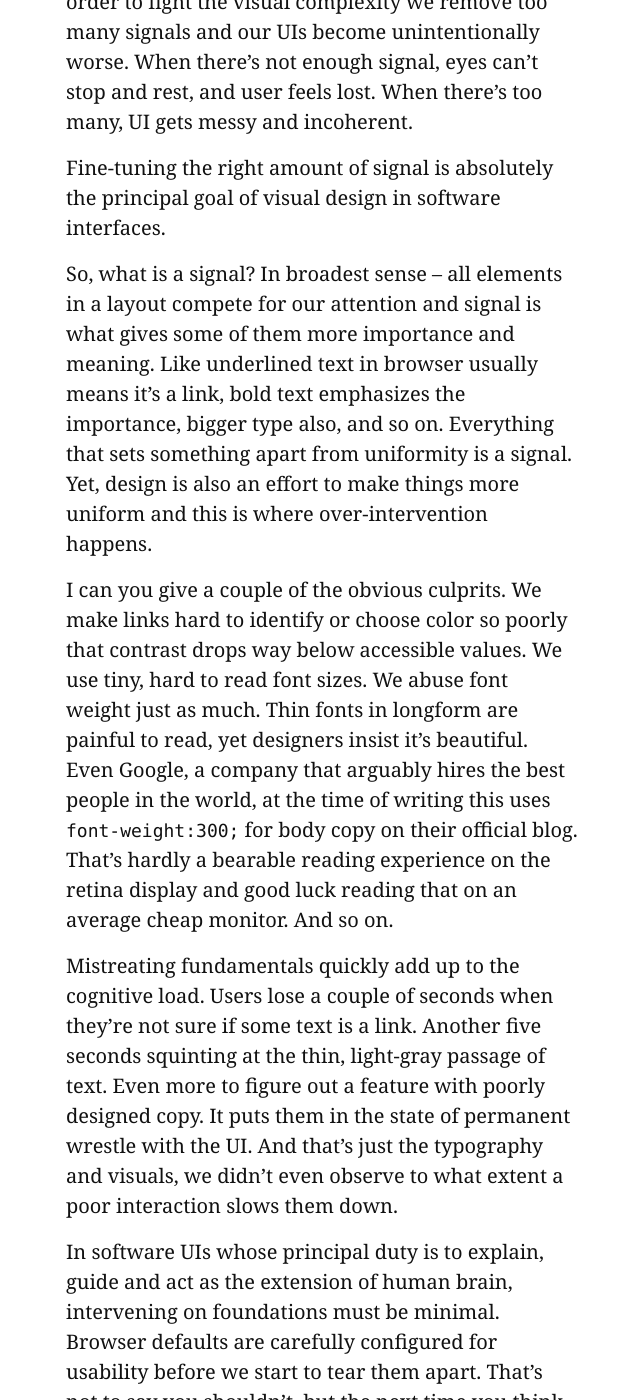
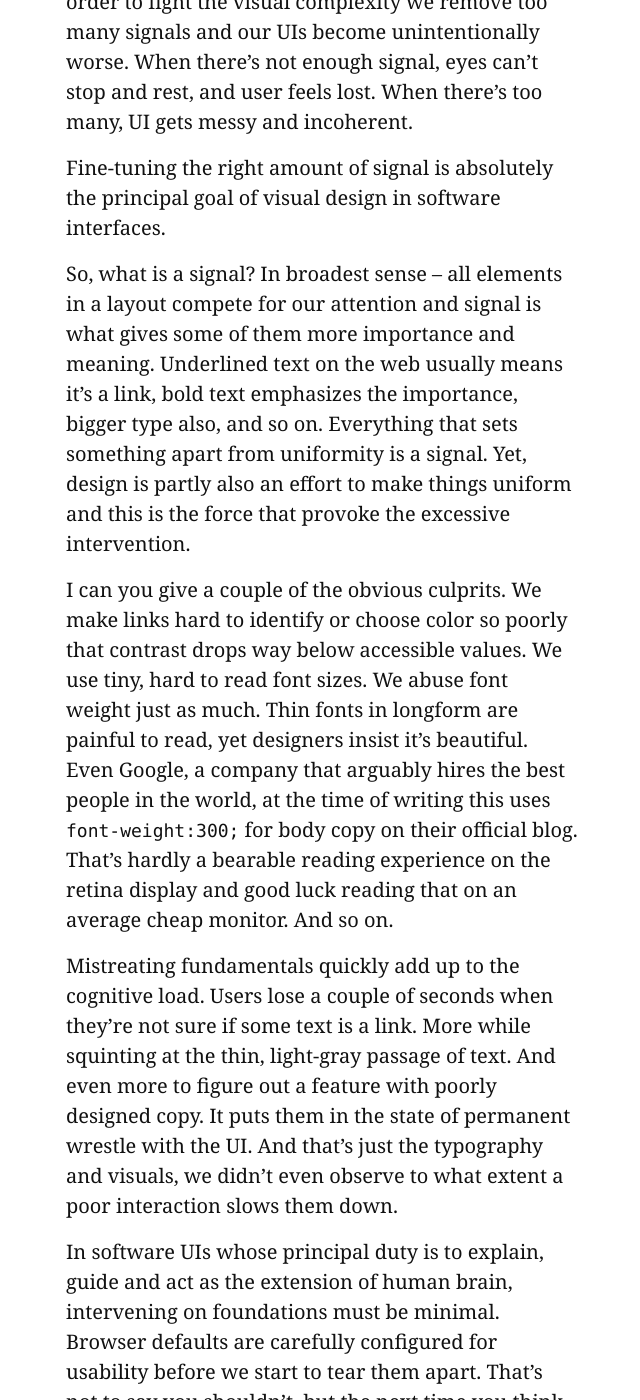
Before and after one commit to ropsii/ropsii.github.io, a Jekyll site: the page built from _posts/2020-08-18-over-intervention.markdown, in a window 1280 px wide and 1400 px high, scrolled down 425 px. Shown: the whole window, without its empty margins (318-958 px from the left). Built offline with Jekyll 4.4.1, drawn with Linux system fonts in a browser that asks for light colours; some of the changed text lies outside the part shown.

Commit message:
wordsmithing

```diff
--- a/_layouts/home.html
+++ b/_layouts/home.html
@@ -4,7 +4,7 @@
   {%- include head.html -%}
 
         <div>
-            <p class="serif f3 mb4">Hi, I’m Petar. I design websites and software UIs. I’m interested in the intersection of technology, design and business and how it affects society.</p>
+            <p class="serif f3 mb4">Hi, I’m Petar. I design and develop websites and software UIs for living. The things I write about here are my own experience about design, product, organization and sometimes how it all affects the society.</p>
             {%- if site.posts.size > 0 -%}
                 <h2 class="f3 mb3">2-minute reads</h2>
                 {%- for post in site.posts -%}
--- a/_posts/2020-08-18-over-intervention.markdown
+++ b/_posts/2020-08-18-over-intervention.markdown
@@ -1,6 +1,6 @@
 ---
 layout: post
-title:  "Over-intervention in UI design"
+title:  "Over-intervention in the UI design"
 author: "Petar Perovic"
 date:   2020-07-11 12:10:00 +0100
 readingtime: "2"
@@ -16,10 +16,10 @@ We tend to sterilize our work. I do it all the time. In order to fight the visua
 
 Fine-tuning the right amount of signal is absolutely the principal goal of visual design in software interfaces.
 
-So, what is a signal? In broadest sense – all elements in a layout compete for our attention and signal is what gives some of them more importance and meaning. Like underlined text in browser usually means it’s a link, bold text emphasizes the importance, bigger type also, and so on. Everything that sets something apart from uniformity is a signal. Yet, design is also an effort to make things more uniform and this is where over-intervention happens.
+So, what is a signal? In broadest sense – all elements in a layout compete for our attention and signal is what gives some of them more importance and meaning. Underlined text on the web usually means it’s a link, bold text emphasizes the importance, bigger type also, and so on. Everything that sets something apart from uniformity is a signal. Yet, design is partly also an effort to make things uniform and this is the force that provoke the excessive intervention.
 
 I can you give a couple of the obvious culprits. We make links hard to identify or choose color so poorly that contrast drops way below accessible values. We use tiny, hard to read font sizes. We abuse font weight just as much. Thin fonts in longform are painful to read, yet designers insist  it’s beautiful. Even Google, a company that arguably hires the best people in the world, at the time of writing this uses `font-weight:300;` for body copy on their official blog. That’s hardly a bearable reading experience on the retina display and good luck reading that on an average cheap monitor. And so on.
 
-Mistreating fundamentals quickly add up to the cognitive load. Users lose a couple of seconds when they’re not sure if some text is a link. Another five seconds squinting at the thin, light-gray passage of text. Even more to figure out a feature with poorly designed copy. It puts them in the state of permanent wrestle with the UI. And that’s just the typography and visuals, we didn’t even observe to what extent a poor interaction slows them down.
+Mistreating fundamentals quickly add up to the cognitive load. Users lose a couple of seconds when they’re not sure if some text is a link. More while squinting at the thin, light-gray passage of text. And even more to figure out a feature with poorly designed copy. It puts them in the state of permanent wrestle with the UI. And that’s just the typography and visuals, we didn’t even observe to what extent a poor interaction slows them down.
 
 In software UIs whose principal duty is to explain, guide and act as the extension of human brain, intervening on foundations must be minimal. Browser defaults are carefully configured for usability before we start to tear them apart. That’s not to say you shouldn’t, but the next time you think of replacing those “ugly” blue underlined links for something more _elegant_, remember that in software — _usable is beautiful_.
```
